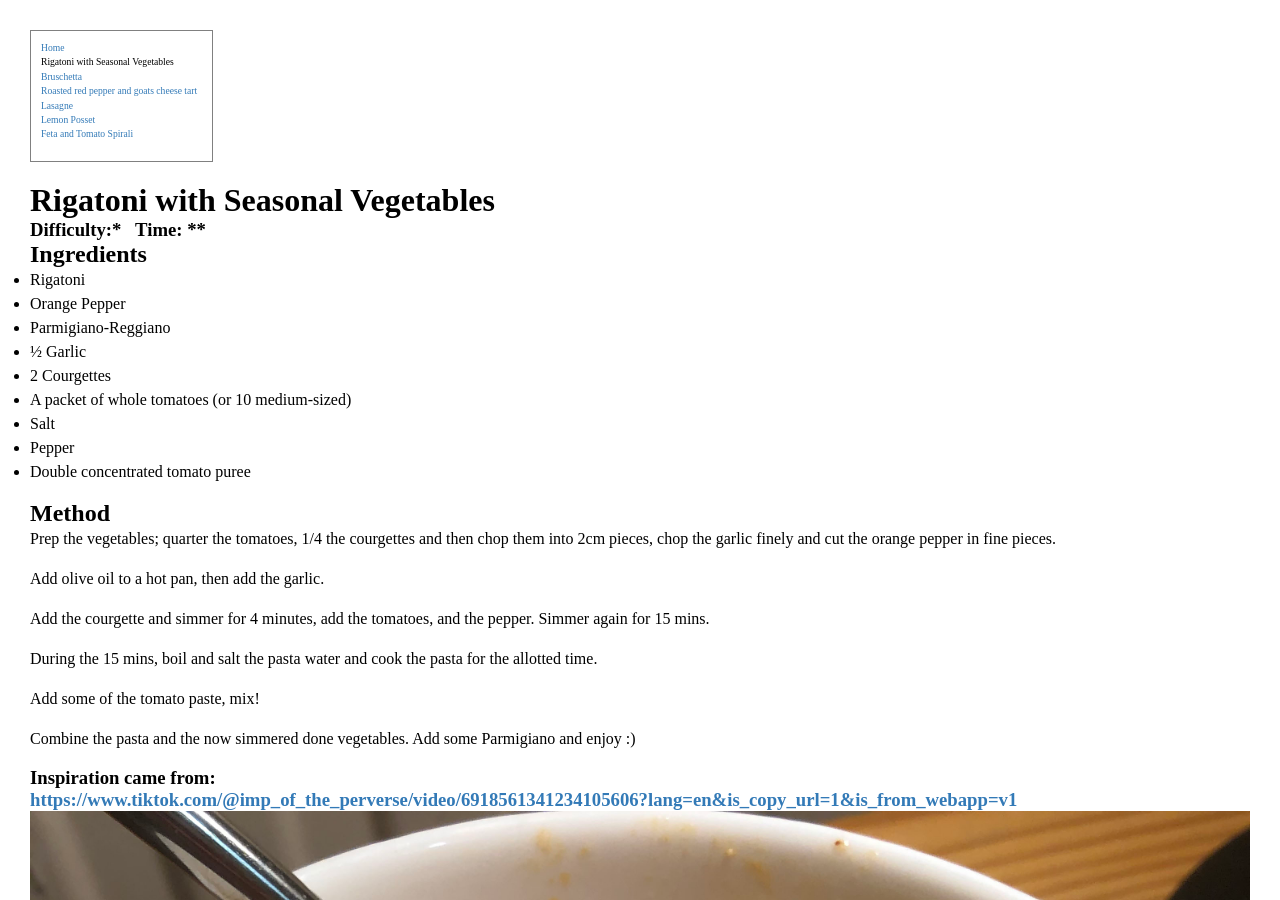
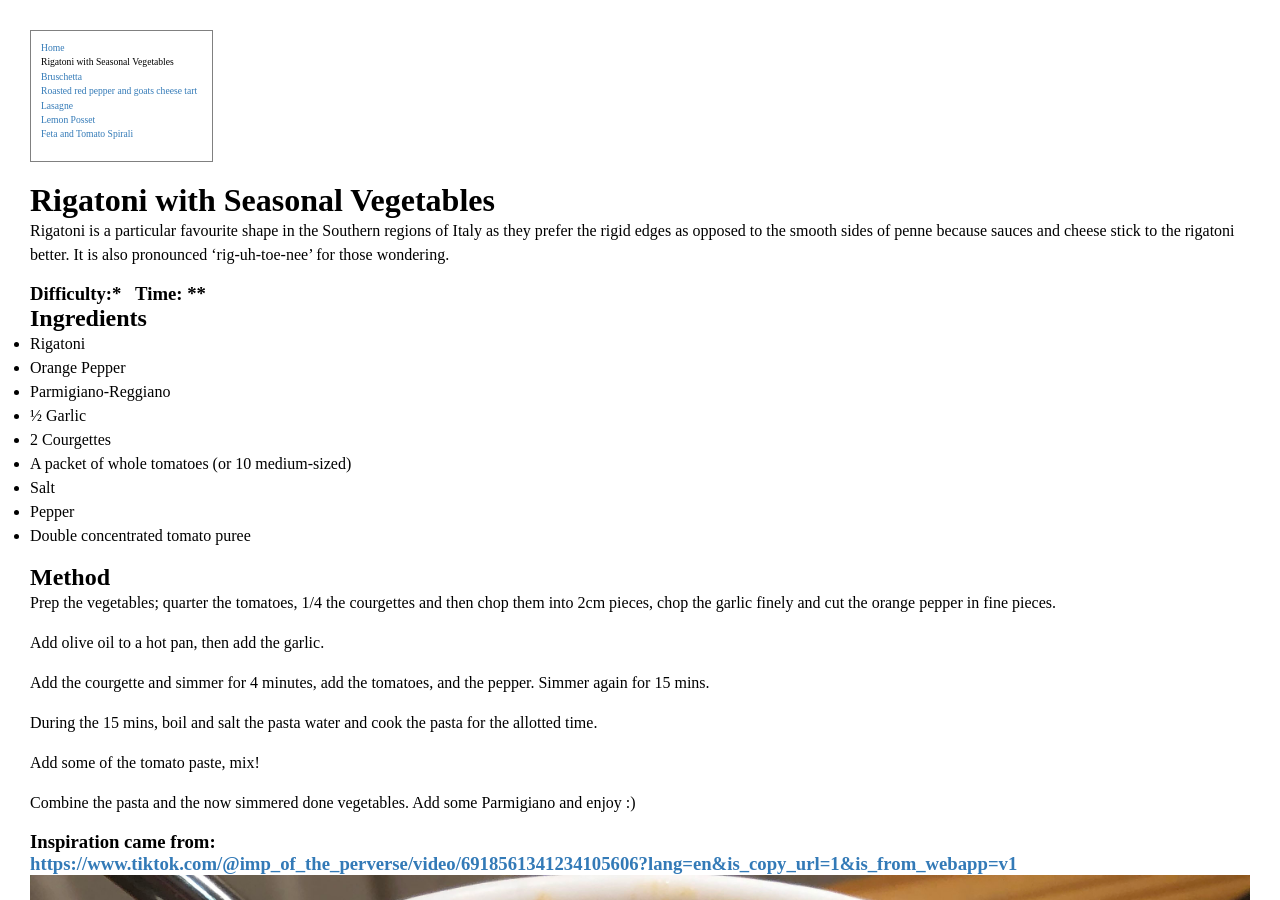
Before and after one commit to Hol1999/Hollyrecipewebsite, a Jekyll site: the page built from _recipes/recipe1.md, in a window 1280 px wide and 900 px high. Built offline with Jekyll 4.4.1, drawn with Linux system fonts in a browser that asks for light colours.

Commit message:
Update Recipes “recipe1”

```diff
--- a/_recipes/recipe1.md
+++ b/_recipes/recipe1.md
@@ -6,6 +6,8 @@ layout: recipe
 published: true
 tags: null
 ---
+Rigatoni is a particular favourite shape in the Southern regions of Italy as they prefer the rigid edges as opposed to the smooth sides of penne because sauces and cheese stick to the rigatoni better. It is also pronounced 'rig-uh-toe-nee' for those wondering.
+
 ### Difficulty:\*   Time: \**
 
 ## Ingredients
```
